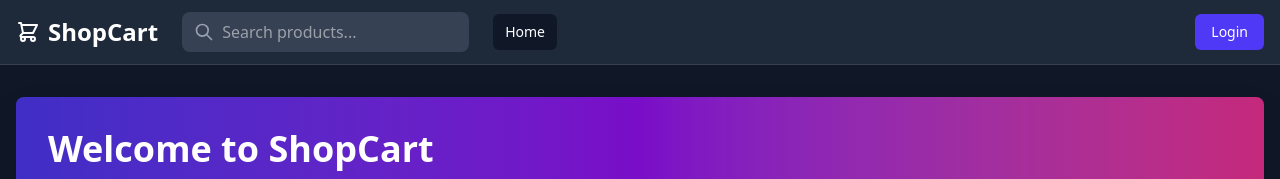
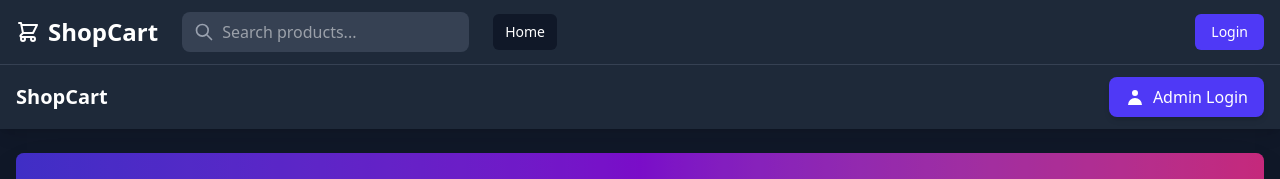
Before and after one commit to Aliyan91/Product-Management, a Vue app: page / in a window 1280 px wide. Shown: the top 179 px of the page. Built offline with nearby package versions, Linux system fonts and the light colour scheme.

Commit message:
Admin Button

```diff
--- a/src/views/HomeView.vue
+++ b/src/views/HomeView.vue
@@ -1,5 +1,32 @@
 <template>
-  <div class="container mx-auto px-4 py-8">
+  <div>
+    <!-- Top Navigation Bar -->
+    <nav class="bg-gray-800 shadow-lg mb-6">
+      <div class="container mx-auto px-4">
+        <div class="flex justify-between items-center h-16">
+          <!-- Left side - Logo/Brand -->
+          <div class="flex items-center">
+            <h1 class="text-white text-xl font-bold">ShopCart</h1>
+          </div>
+
+          <!-- Right side - Admin Login -->
+          <div class="flex items-center">
+            <button
+              @click="goToAdminLogin"
+              class="bg-indigo-600 hover:bg-indigo-700 text-white font-medium py-2 px-4 rounded-lg shadow-md transition-colors duration-300 flex items-center gap-2"
+            >
+              <svg xmlns="http://www.w3.org/2000/svg" class="h-5 w-5" viewBox="0 0 20 20" fill="currentColor">
+                <path fill-rule="evenodd" d="M10 9a3 3 0 100-6 3 3 0 000 6zm-7 9a7 7 0 1114 0H3z" clip-rule="evenodd" />
+              </svg>
+              Admin Login
+            </button>
+          </div>
+        </div>
+      </div>
+    </nav>
+
+    <!-- Main Content -->
+    <div class="container mx-auto px-4">
       <!-- New Beautiful Header with Gradient -->
       <div class="mb-8 rounded-lg overflow-hidden shadow-2xl">
         <div class="bg-gradient-to-r from-indigo-600 via-purple-600 to-pink-500 p-8 relative">
@@ -49,6 +76,7 @@
         @close="selectedProduct = null"
       />
     </div>
+  </div>
 </template>
 
 <script setup>
@@ -58,7 +86,9 @@ import { useCartStore } from '@/store/cart'
 import { useToast } from 'vue-toastification'
 import ProductDetails from '@/components/ProductDetails.vue'
 import { useAuthStore } from '@/store/auth'
+import { useRouter } from 'vue-router'
 
+const router = useRouter()
 const store = useProductStore()
 const cartStore = useCartStore()
 const toast = useToast()
@@ -97,4 +127,13 @@ const handleAddToCart = (product) => {
 const showProductDetails = (product) => {
   selectedProduct.value = product
 }
+
+// Add this function for admin login navigation
+const goToAdminLogin = () => {
+  router.push('/admin/login')
+}
 </script>
+
+<style scoped>
+/* Remove the previous container positioning style as it's no longer needed */
+</style>
```
Also changed, not shown: 1 other file (tests, documents, lock files or other folders). Lines whose indentation alone changed are shown as unchanged.
